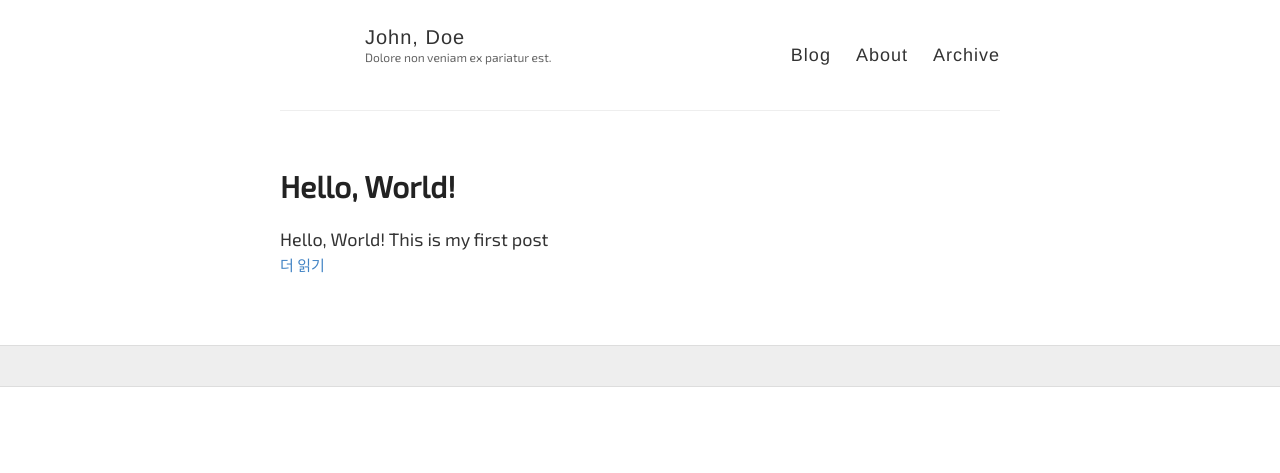
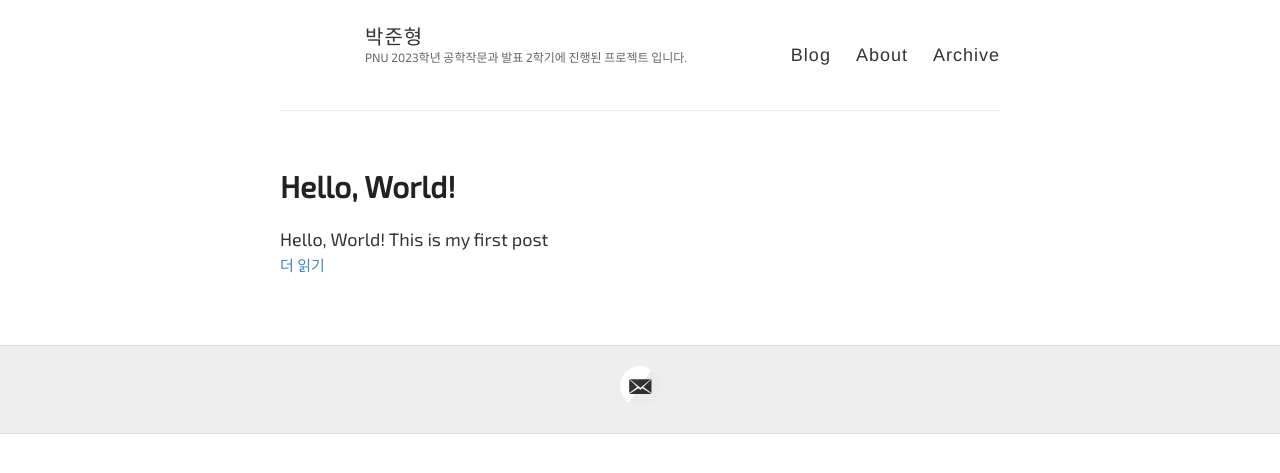
Before and after one commit to JunHyeong-99/JunHyeong-99.github.io, a Jekyll site: the page built from index.html, in a window 1280 px wide. Shown: the top 473 px of the page. Built offline with Jekyll 4.4.1, drawn with Linux system fonts in a browser that asks for light colours; some web fonts are replaced; the list of posts is cut into pages by our own code.

Commit message:
feat:파일 수정 및 추가

```diff
--- a/_config.yml
+++ b/_config.yml
@@ -3,10 +3,10 @@
 #
 
 # Name of your site (displayed in the header)
-name: John, Doe
+name: 박준형
 
 # Short bio or description (displayed in the header)
-description: Dolore non veniam ex pariatur est.
+description: PNU 2023학년 공학작문과 발표 2학기에 진행된 프로젝트 입니다.
 
 # URL of your avatar or profile pic (you could use your GitHub profile pic)
 avatar:
@@ -20,7 +20,7 @@ timezone: Asia/Seoul
 # Includes an icon in the footer for each username you enter
 footer-links:
   dribbble:
-  email:
+  email:  sam1616@naver.com
   facebook:
   flickr:
   github:
```
